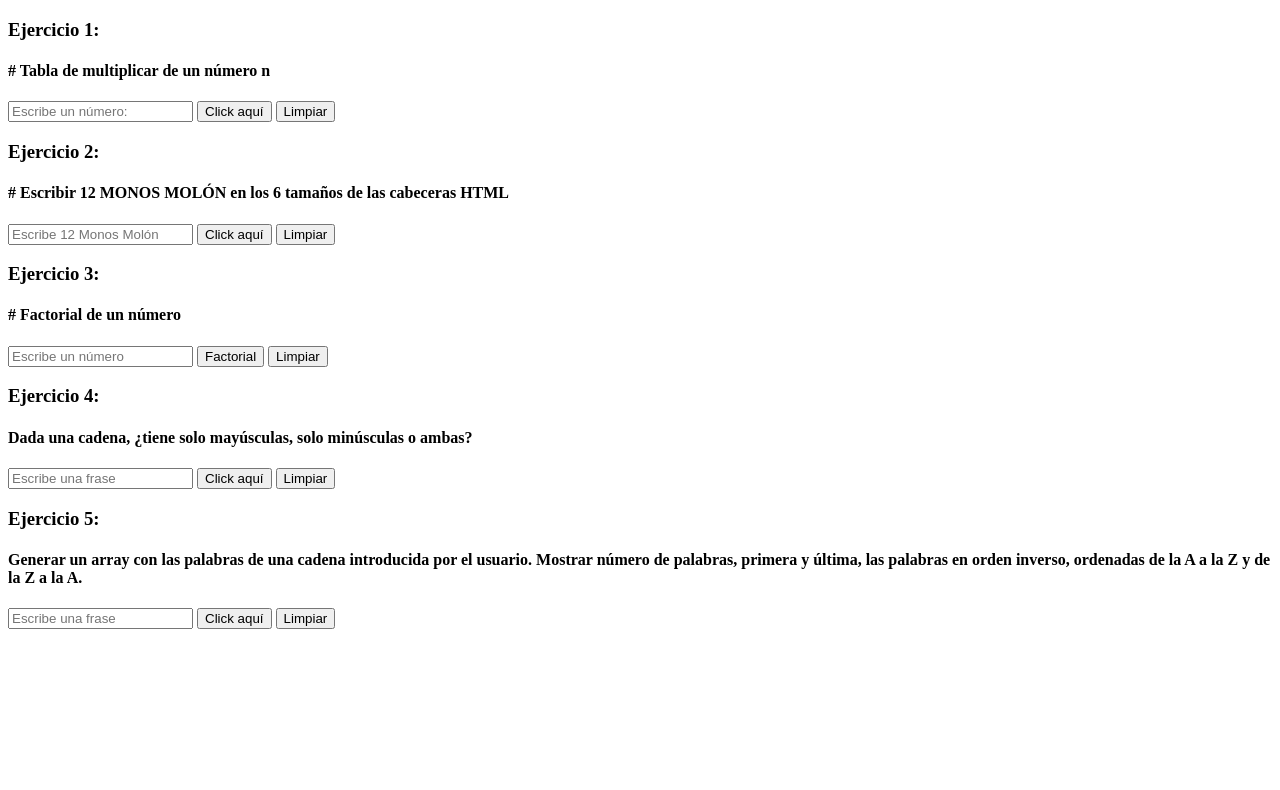
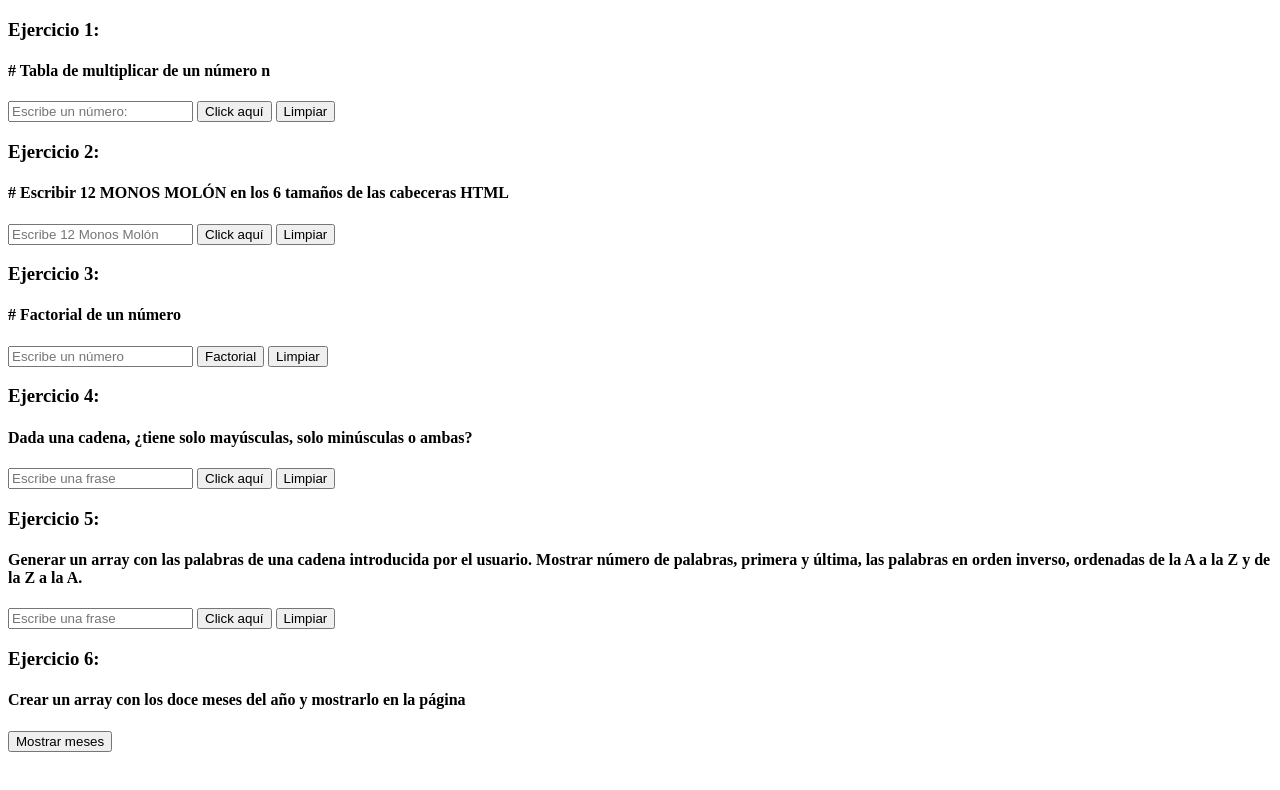
Before and after one commit to rpf1980/RelacionEjercicios.js, a plain HTML site: page Pack1/index.html in a window 1280 px wide. Drawn offline with Linux system fonts and the light colour scheme.

Commit message:
chore(): add new exercise (Ej6)

```diff
--- a/Pack1/index.html
+++ b/Pack1/index.html
@@ -57,6 +57,11 @@
         <button onclick="limpiar5();">Limpiar</button>
         <p id="idSol5"></p>
     </div>
+
+    <h3>Ejercicio 6:</h3>
+    <h4>Crear un array con los doce meses del año y mostrarlo en la página</h4>
+    <button id="idBtnMeses" onclick="muestraMeses();">Mostrar meses</button>
+
     <script src="./app.js"></script>
 </body>
 </html>
```
